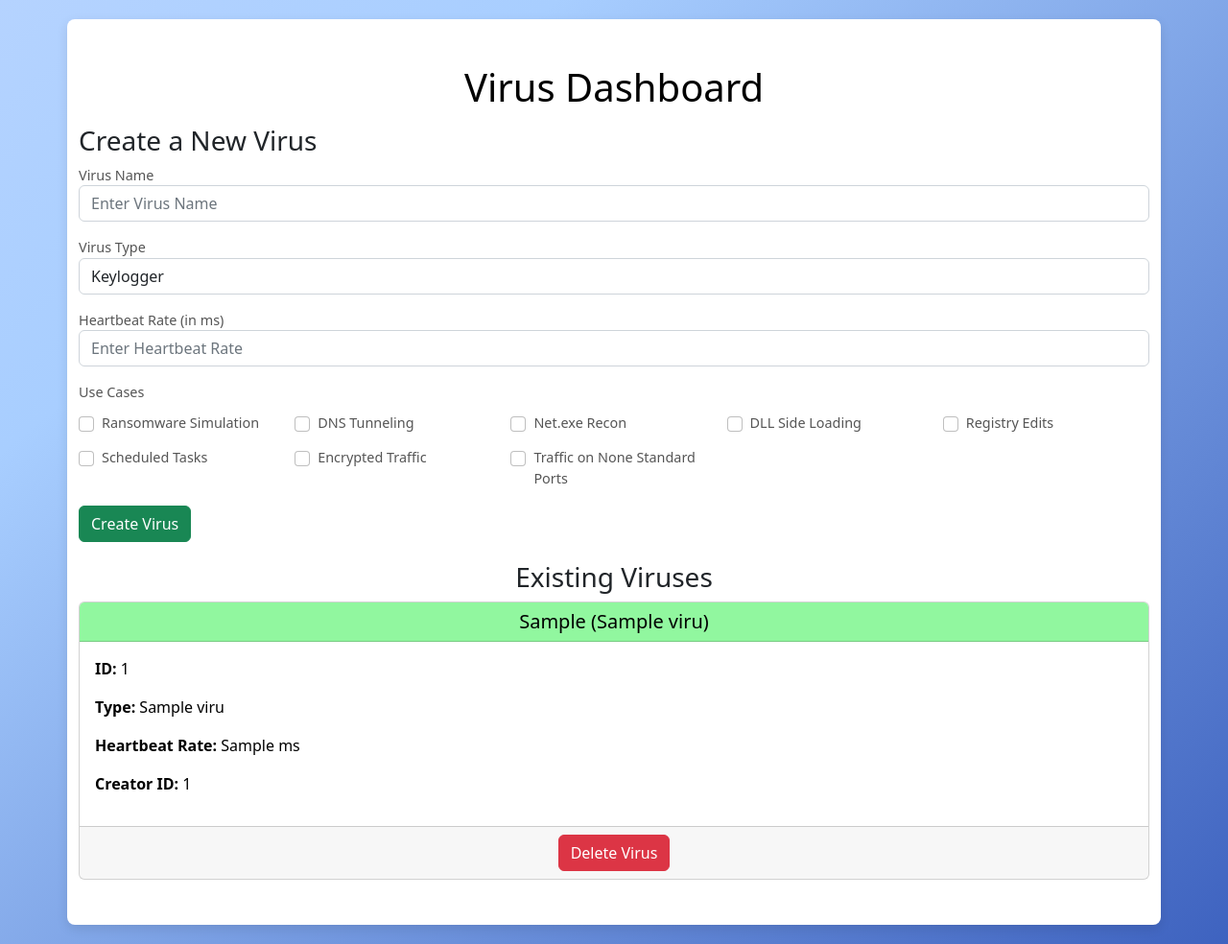
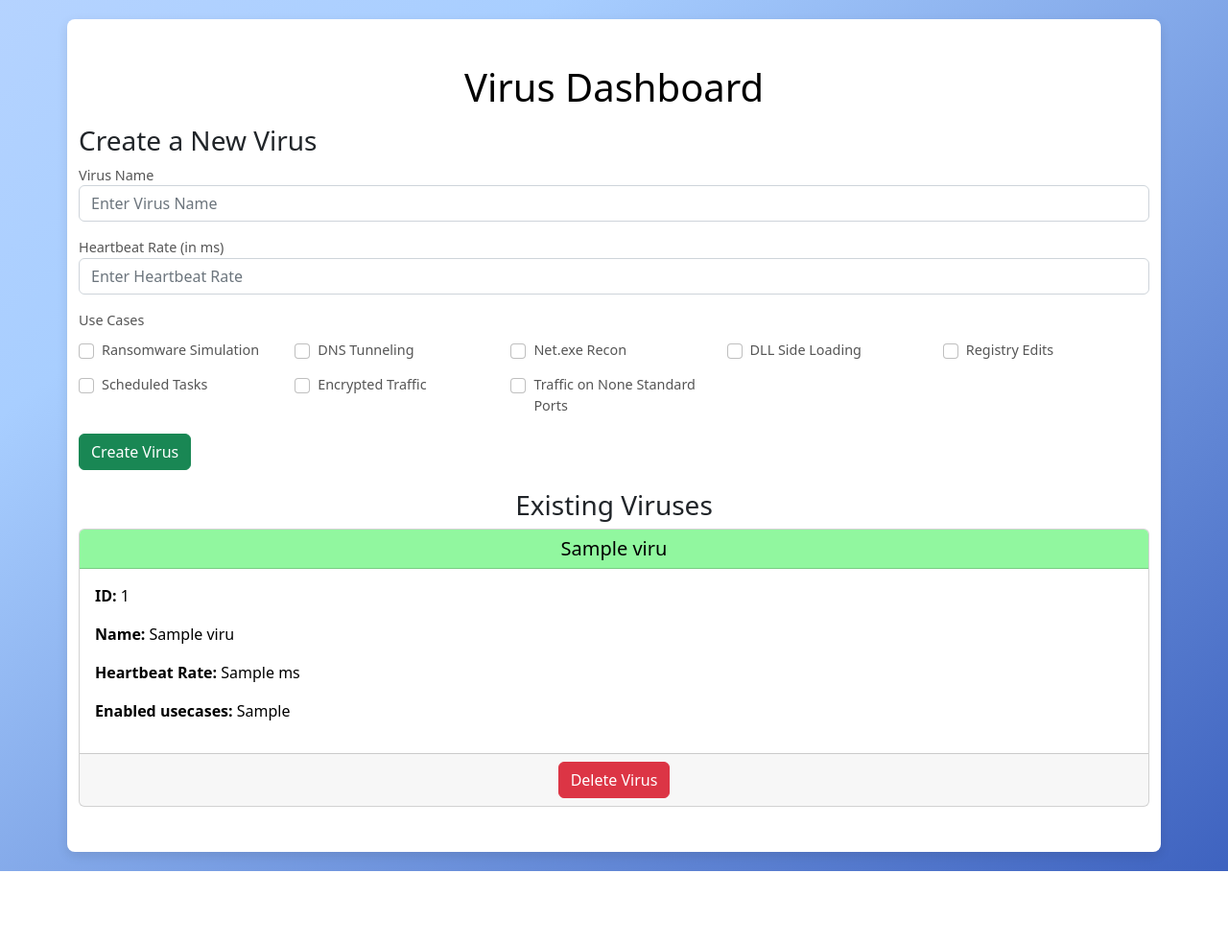
Before and after one commit to IngvarOlsen/VirusAsAService, a Flask app: page /virus in a window 1280 px wide. Shown: the part 56-1040 px from the top of the page at 96% size. After the commit the page ends 964 px from the top, so only its background shows below. Run offline with Flask 3, Linux system fonts and the light colour scheme; a user stored in the database is signed in; tables that the repository leaves empty hold one stand-in row (values such as "Sample post").

Commit message:
virus dashboard, create and delete works

```diff
--- a/web/models.py
+++ b/web/models.py
@@ -11,9 +11,9 @@ class Virus(db.Model, UserMixin):
     id = db.Column(db.Integer, primary_key=True)
     name = db.Column(db.String(500))
     heartbeat_rate = db.Column(db.String(500))
-    use_case_settings = db.Column(db.String(500))
+    use_case_settings = db.Column(db.String(1000))
     user_id = db.Column(db.String(150))
-    #If virus is not alive it will kill itself upon update and data will be movre to archived
+    #If virus is not alive it will kill itself upon update and data will be move to archived model db
     is_alive = db.Column(db.Boolean, unique=False, default=True)
 
 class Hosts(db.Model, UserMixin):
--- a/web/templates/virus.html
+++ b/web/templates/virus.html
@@ -12,20 +12,11 @@ Virus
   <!-- Form for creating a new virus -->
   <div style="text-align: left; margin-bottom: 20px;">
       <h3>Create a New Virus</h3>
-      <form method="POST" action="/create-virus">
+      <!-- <form method="POST" action="/save-virus"> -->
+      <form method="POST">
         <div class="form-group">
             <label for="virusName">Virus Name</label>
-              <input type="text" class="form-control" id="virusName" name="virus_name" placeholder="Enter Virus Name" required>
-          </div>
-          <div class="form-group">
-              <label for="virusType">Virus Type</label>
-              <select class="form-control" id="virusType" name="virus_type" required>
-                  <option value="Keylogger">Keylogger</option>
-                  <option value="C2C">Command & Control</option>
-                  <option value="Ransomware">Ransomware</option>
-                  <option value="Obfuscation">Obfuscation</option>
-                  <option value="DLL Side-loading">DLL Side-loading</option>
-              </select>
+            <input type="text" class="form-control" id="virusName" name="name" placeholder="Enter Virus Name" required>
         </div>
         <div class="form-group">
             <label for="heartbeatRate">Heartbeat Rate (in ms)</label>
@@ -37,35 +28,35 @@ Virus
             <label>Use Cases</label>
             <div class="usecase-grid">
                 <div class="form-check">
-                      <input class="form-check-input" type="checkbox" id="usecaseRansomware" name="use_cases" value="Ransomware Simulation">
+                    <input class="form-check-input" type="checkbox" id="usecaseRansomware" name="use_case_settings" value="Ransomware Simulation">
                     <label class="form-check-label" for="usecaseRansomware">Ransomware Simulation</label>
                 </div>
                 <div class="form-check">
-                      <input class="form-check-input" type="checkbox" id="usecaseDNSTunneling" name="use_cases" value="DNS Tunneling">
+                    <input class="form-check-input" type="checkbox" id="usecaseDNSTunneling" name="use_case_settings" value="DNS Tunneling">
                     <label class="form-check-label" for="usecaseDNSTunneling">DNS Tunneling</label>
                 </div>
                 <div class="form-check">
-                      <input class="form-check-input" type="checkbox" id="usecaseNetRecon" name="use_cases" value="Net.exe Recon">
+                    <input class="form-check-input" type="checkbox" id="usecaseNetRecon" name="use_case_settings" value="Net.exe Recon">
                     <label class="form-check-label" for="usecaseNetRecon">Net.exe Recon</label>
                 </div>
                 <div class="form-check">
-                      <input class="form-check-input" type="checkbox" id="usecaseDLLSideLoading" name="use_cases" value="DLL Side Loading">
+                    <input class="form-check-input" type="checkbox" id="usecaseDLLSideLoading" name="use_case_settings" value="DLL Side Loading">
                     <label class="form-check-label" for="usecaseDLLSideLoading">DLL Side Loading</label>
                 </div>
                 <div class="form-check">
-                      <input class="form-check-input" type="checkbox" id="usecaseRegistryEdits" name="use_cases" value="Registry Edits">
+                    <input class="form-check-input" type="checkbox" id="usecaseRegistryEdits" name="use_case_settings" value="Registry Edits">
                     <label class="form-check-label" for="usecaseRegistryEdits">Registry Edits</label>
                 </div>
                 <div class="form-check">
-                      <input class="form-check-input" type="checkbox" id="usecaseScheduledTasks" name="use_cases" value="Scheduled Tasks">
+                    <input class="form-check-input" type="checkbox" id="usecaseScheduledTasks" name="use_case_settings" value="Scheduled Tasks">
                     <label class="form-check-label" for="usecaseScheduledTasks">Scheduled Tasks</label>
                 </div>
                 <div class="form-check">
-                      <input class="form-check-input" type="checkbox" id="usecaseEncryptedTraffic" name="use_cases" value="Encrypted Traffic">
+                    <input class="form-check-input" type="checkbox" id="usecaseEncryptedTraffic" name="use_case_settings" value="Encrypted Traffic">
                     <label class="form-check-label" for="usecaseEncryptedTraffic">Encrypted Traffic</label>
                 </div>
                 <div class="form-check">
-                      <input class="form-check-input" type="checkbox" id="usecaseNonStandardPorts" name="use_cases" value="Traffic on none standard ports">
+                    <input class="form-check-input" type="checkbox" id="usecaseNonStandardPorts" name="use_case_settings" value="Traffic on none standard ports">
                     <label class="form-check-label" for="usecaseNonStandardPorts">Traffic on None Standard Ports</label>
                 </div>
             </div>
@@ -81,13 +72,13 @@ Virus
       {% for row in dataToHtml %}
           <div class="card" style="margin-bottom: 15px;">
               <h5 class="card-header" style="color:black; background-color: rgb(145, 247, 159);">
-                  {{ row[2] }} ({{ row[1] }})
+                {{ row[1] }}
               </h5>
               <div class="card-body" style="text-align: left;">
                   <p style="color:black"><strong>ID:</strong> {{ row[0] }}</p>
-                  <p style="color:black"><strong>Type:</strong> {{ row[1] }}</p>
-                  <p style="color:black"><strong>Heartbeat Rate:</strong> {{ row[3] }} ms</p>
-                  <p style="color:black"><strong>Creator ID:</strong> {{ row[4] }}</p>
+                  <p style="color:black"><strong>Name:</strong> {{ row[1] }}</p>
+                  <p style="color:black"><strong>Heartbeat Rate:</strong> {{ row[2] }} ms</p>
+                  <p style="color:black"><strong>Enabled usecases:</strong> {{ row[3] }}</p>
               </div>
               <div class="card-footer">
                   <button type="button" class="btn btn-danger" onClick="deleteVirus({{ user.id }}, {{ row[0] }})">Delete Virus</button>
@@ -109,15 +100,59 @@ Virus
 </style>
 
 <script>
-  // Function to delete a virus
-  function deleteVirus(userId, virusId) {
-      if (confirm('Are you sure you want to delete this virus?')) {
-          fetch(`/delete-virus/${virusId}`, {
+    // Needs actual token logic
+    var testToken = "1234567890";
+
+  document.querySelector('form').addEventListener('submit', async function (e) {
+      e.preventDefault(); // Prevent default form submission
+
+      // Collect form data
+      const formData = new FormData(e.target);
+      const data = {
+          user_id: "{{ user.id }}",
+          token: testToken,
+          name: formData.get('name'),
+          heartbeat_rate: formData.get('heartbeat_rate'),
+          use_case_settings: Array.from(
+              formData.getAll('use_case_settings') // Collect all selected checkboxes
+          ),
+      };
+
+      try {
+          // Send POST request with JSON data
+          const response = await fetch('/savevirus', {
               method: 'POST',
               headers: {
                   'Content-Type': 'application/json',
               },
-              body: JSON.stringify({ user_id: userId }),
+              body: JSON.stringify(data),
+          });
+
+          if (response.ok) {
+              const result = await response.json();
+              alert(result.message);
+              location.reload(); // Reload the page to reflect new data
+          } else {
+              const error = await response.json();
+              alert('Error: ' + error.message);
+          }
+      } catch (err) {
+          console.error('Error saving virus:', err);
+          alert('An error occurred while saving the virus.');
+      }
+  });
+
+
+
+  // Function to delete a virus
+  function deleteVirus(userId, virusId) {
+      if (confirm('Are you sure you want to delete this virus?')) {
+          fetch(`/deletevirus`, {
+              method: 'POST',
+              headers: {
+                  'Content-Type': 'application/json',
+              },
+              body: JSON.stringify({ user_id: userId, virus_id: virusId, token: testToken}),
           }).then((response) => {
               if (response.ok) {
                   location.reload();
```
Also changed, not shown: web/api.py (+96 -55 lines). Lines whose indentation alone changed are shown as unchanged.
